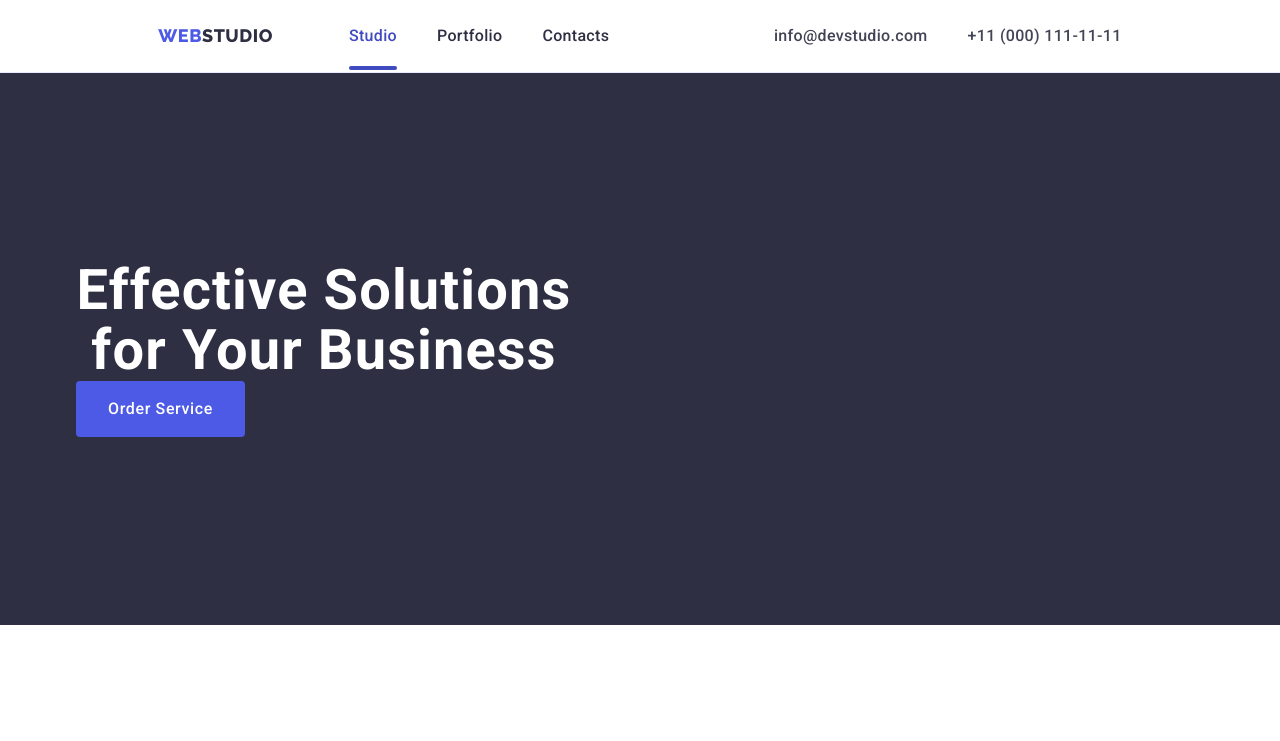
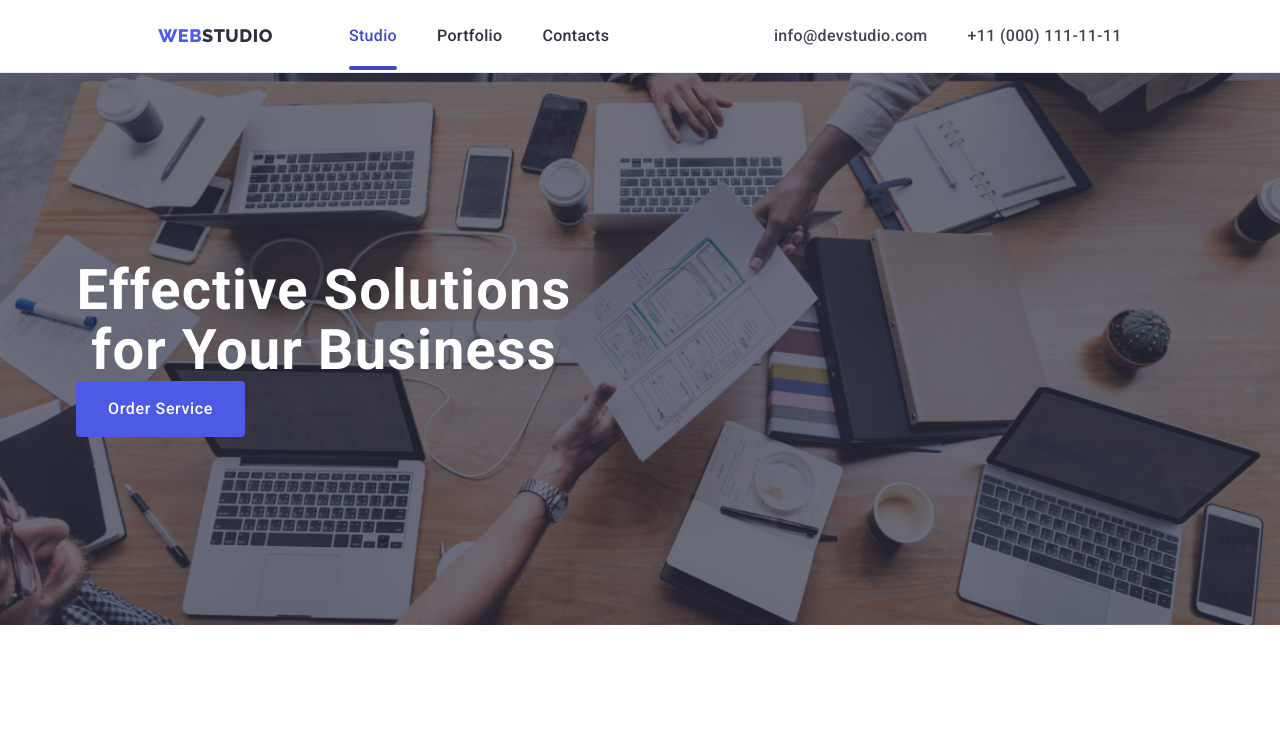
Before and after one commit to DimaBronytskyy/goit-markup-hw-04, a plain HTML site: page index.html in a window 1280 px wide. Shown: the top 741 px of the page. Drawn offline with nearby package versions, Linux system fonts and the light colour scheme; files whose address does not match are found by name.

Commit message:
up se one

```diff
--- a/css/style.css
+++ b/css/style.css
@@ -53,6 +53,8 @@ img {
 /* header */
 .header {
   border-bottom: 1px solid #e7e9fc;
+  box-shadow: 0px 2px 1px rgba(46, 47, 66, 0.08),
+    0px 1px 1px rgba(46, 47, 66, 0.16), 0px 1px 6px rgba(46, 47, 66, 0.08);
 }
 .div-header {
   display: flex;
@@ -114,7 +116,7 @@ img {
 }
 
 .menu-link-active::after {
-  content:'';
+  content: "";
   position: absolute;
   left: 0;
   bottom: -1px;
@@ -192,8 +194,22 @@ img {
 
 /* 1 section 1 */
 .section-one {
-  background-color: #2e2f42;
+  background-color: var(--navyblue);
   padding: 188px 0;
+  background-image: linear-gradient(
+      rgba(46, 47, 66, 0.7),
+      rgba(46, 47, 66, 0.7)
+    ),
+    url(../images/people-office\ 1\ \(1\).jpg);
+  max-width: 1440px;
+  background-repeat: no-repeat;
+  background-position: center;
+  background-size: cover;
+
+  display: flex;
+  flex-direction: column;
+  align-items: center;
+  margin: 0 auto;
 }
 .zagol-one {
   font-size: 56px;
@@ -219,6 +235,7 @@ img {
   background-color: #4d5ae5;
   border-radius: 4px;
   cursor: pointer;
+  transition: background-color 250ms cubic-bezier(0.4, 0, 0.2, 1);
 }
 .first-knopka:hover {
   background-color: #404bbf;
--- a/index.html
+++ b/index.html
@@ -52,7 +52,7 @@
       <section class="section-one">
         <div class="div-nomber-one container">
           <h1 class="zagol-one">Effective Solutions for Your Business</h1>
-          <button class="first-knopka" type="button">Order Service</button>
+          <button class="first-knopka" data-modal-open type="button">Order Service</button>
         </div>
       </section>
       <section class="section-two">
```
Also changed, not shown: portfolio.html (+1 -1 lines), images/people-office 1 (1).jpg (added).
